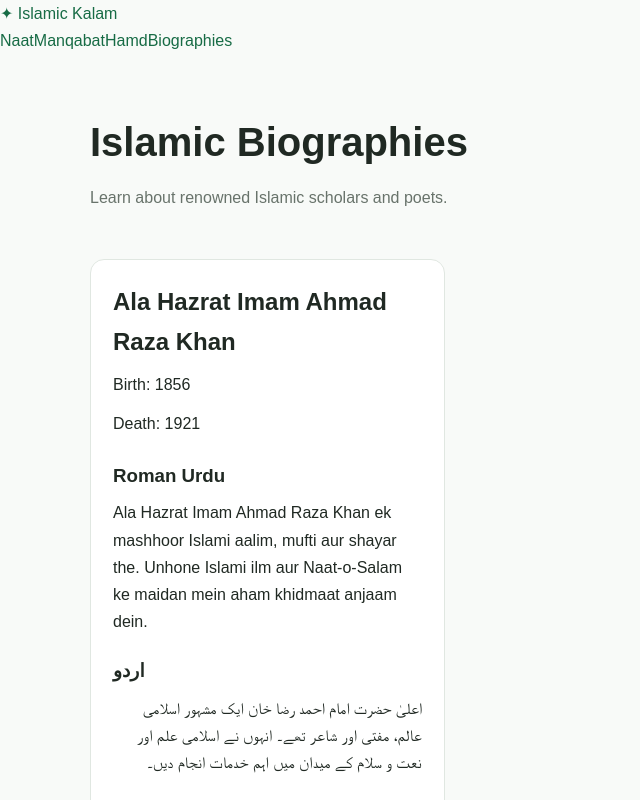
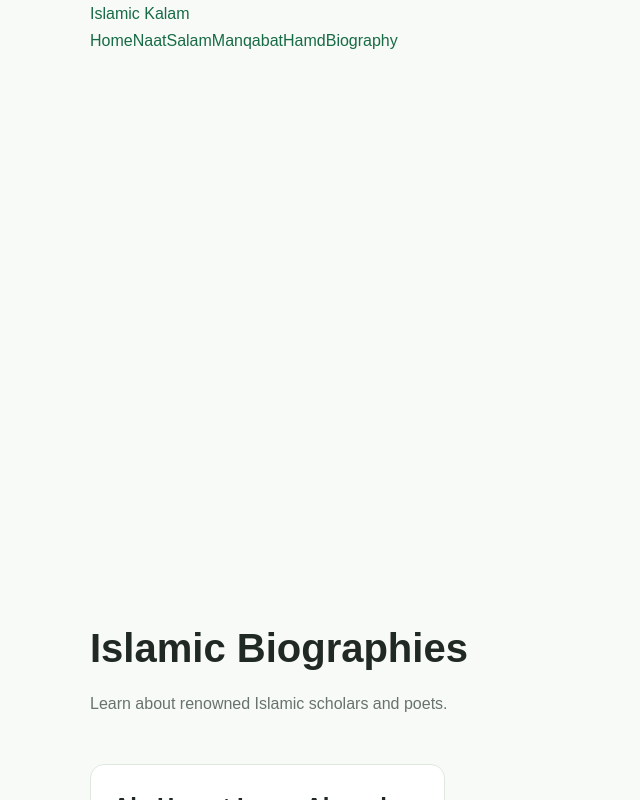
Before and after one commit to itsme1arman/Islamic-Kalam, a Next.js app: page /biography in a window 1280 px wide. Shown: the top 800 px of the page, without its empty margins (0-640 px from the left). Built offline with nearby package versions, Linux system fonts and the light colour scheme.

Commit message:
Update Navbar.tsx

```diff
--- a/components/Navbar.tsx
+++ b/components/Navbar.tsx
@@ -2,16 +2,20 @@ import Link from "next/link";
 
 export default function Navbar() {
   return (
-    <header className="nav">
-      <Link href="/" className="brand">
-        ✦ Islamic Kalam
-      </Link>
+    <header className="site-header">
+      <nav className="navbar container">
+        <Link href="/" className="brand">
+          Islamic Kalam
+        </Link>
 
-      <nav>
-        <Link href="/naat">Naat</Link>
-        <Link href="/manqabat">Manqabat</Link>
-        <Link href="/hamd">Hamd</Link>
-        <Link href="/biography">Biographies</Link>
+        <div className="nav-links">
+          <Link href="/">Home</Link>
+          <Link href="/naat">Naat</Link>
+          <Link href="/salam">Salam</Link>
+          <Link href="/manqabat">Manqabat</Link>
+          <Link href="/hamd">Hamd</Link>
+          <Link href="/biography">Biography</Link>
+        </div>
       </nav>
     </header>
   );
```
